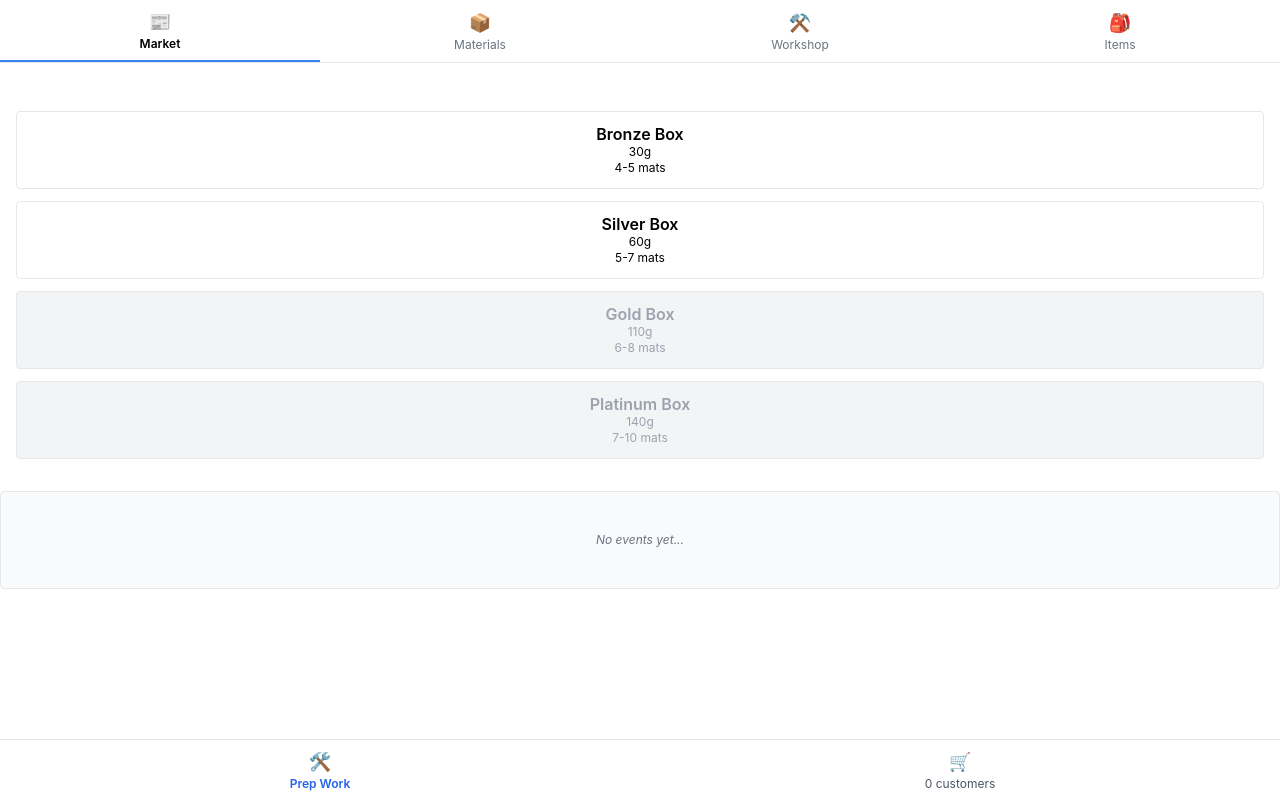
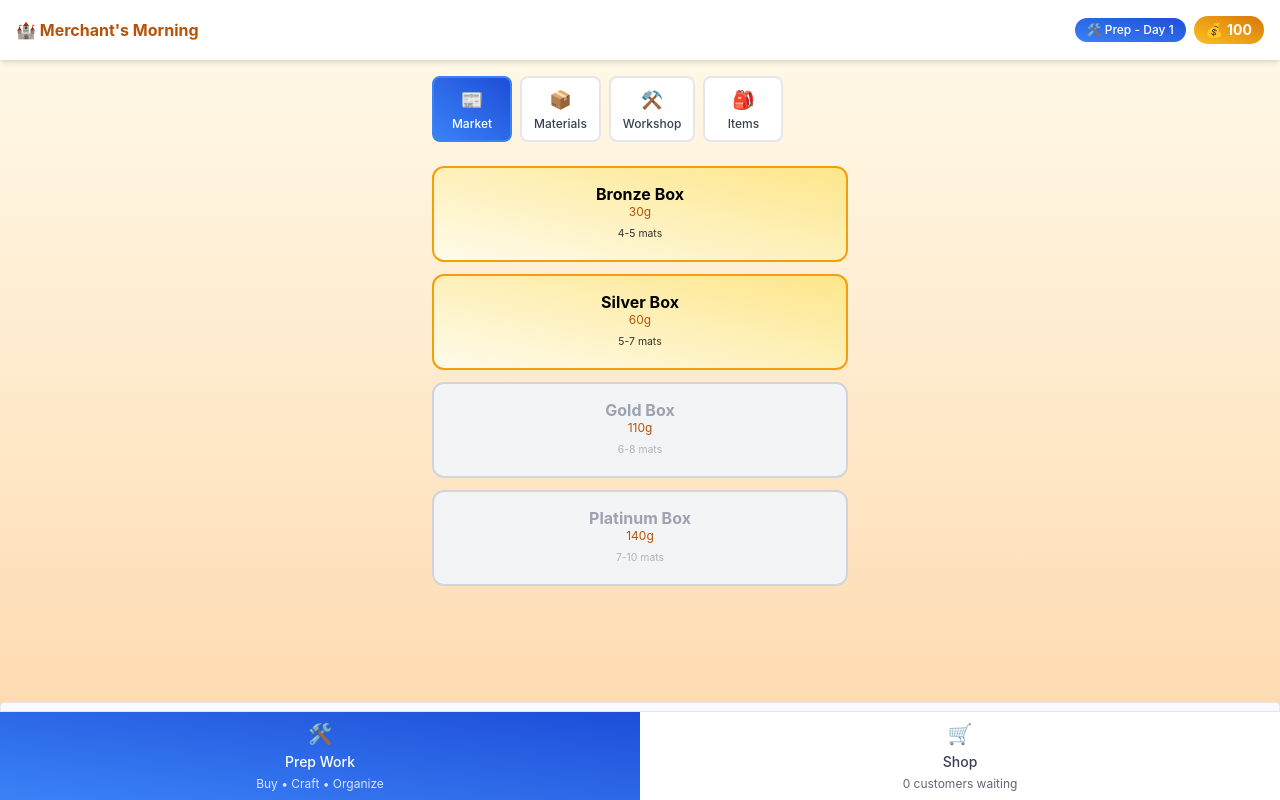
Before and after one commit to hendrism/merchants-morning, a React (Create React App) app: page / in a window 1280 px wide. Built offline with nearby package versions, Linux system fonts and the light colour scheme.

Commit message:
feat: add header with phase and gold display

```diff
--- a/src/App.jsx
+++ b/src/App.jsx
@@ -2,6 +2,7 @@ import React, { useState, useEffect, useRef } from 'react';
 import { PHASES } from './constants';
 import PrepTabs from './features/PrepTabs';
 import ShopInterface from './features/ShopInterface';
+import Header from './components/Header';
 import BottomNavigation from './components/BottomNavigation';
 import EventLog from './components/EventLog';
 import Notifications from './components/Notifications';
@@ -79,7 +80,9 @@ const MerchantsMorning = () => {
   };
 
   return (
-    <div className="pb-16 space-y-4">
+    <div className="min-h-screen flex flex-col bg-gradient-to-b from-amber-50 to-orange-200">
+      <Header currentPhase={currentPhase} day={gameState.day} gold={gameState.gold} />
+      <main className="flex-1 max-w-md w-full mx-auto p-4 pb-24">
         {currentPhase === 'prep' ? (
           <PrepTabs
             currentTab={currentPrepTab}
@@ -104,6 +107,7 @@ const MerchantsMorning = () => {
             getSaleInfo={getSaleInfo}
           />
         )}
+      </main>
       <BottomNavigation
         currentPhase={currentPhase}
         onPhaseChange={handlePhaseChange}
--- a/src/components/BottomNavigation.jsx
+++ b/src/components/BottomNavigation.jsx
@@ -3,20 +3,24 @@ import PropTypes from 'prop-types';
 
 const BottomNavigation = ({ currentPhase, onPhaseChange, customerCount = 0 }) => {
   return (
-    <nav className="fixed bottom-0 left-0 right-0 bg-white border-t border-gray-200 flex justify-around z-10 dark:bg-gray-800 dark:border-gray-700">
+    <nav className="fixed bottom-0 left-0 right-0 bg-white border-t border-gray-200 grid grid-cols-2 shadow-md z-10">
       <button
-        className={`flex-1 text-center py-2 ${currentPhase === 'prep' ? 'text-blue-600 font-semibold' : 'text-gray-600 dark:text-gray-300'}`}
+        className={`flex flex-col items-center gap-1 py-2 ${currentPhase === 'prep' ? 'bg-gradient-to-tr from-blue-500 to-blue-700 text-white' : 'text-gray-700 hover:bg-gray-100'}`}
         onClick={() => onPhaseChange('prep')}
       >
-        <div className="text-lg">🛠️</div>
-        <div className="text-xs">Prep Work</div>
+        <div className="text-xl">🛠️</div>
+        <div className="text-sm font-medium">Prep Work</div>
+        <div className="text-xs opacity-80">Buy • Craft • Organize</div>
       </button>
       <button
-        className={`flex-1 text-center py-2 ${currentPhase === 'shop' ? 'text-blue-600 font-semibold' : 'text-gray-600 dark:text-gray-300'}`}
+        className={`flex flex-col items-center gap-1 py-2 ${currentPhase === 'shop' ? 'bg-gradient-to-tr from-blue-500 to-blue-700 text-white' : 'text-gray-700 hover:bg-gray-100'}`}
         onClick={() => onPhaseChange('shop')}
       >
-        <div className="text-lg">🛒</div>
-        <div className="text-xs">{customerCount} customers</div>
+        <div className="text-xl">🛒</div>
+        <div className="text-sm font-medium">Shop</div>
+        <div className="text-xs opacity-80">
+          {customerCount} {customerCount === 1 ? 'customer' : 'customers'} waiting
+        </div>
       </button>
     </nav>
   );
--- /dev/null
+++ b/src/components/Header.jsx
@@ -0,0 +1,34 @@
+import React from 'react';
+import PropTypes from 'prop-types';
+
+const Header = ({ currentPhase, day, gold }) => {
+  const phaseLabel = currentPhase === 'prep' ? 'Prep' : 'Shop';
+  const phaseIcon = currentPhase === 'prep' ? '🛠️' : '🛒';
+
+  return (
+    <header className="bg-white p-4 shadow-md sticky top-0 z-50">
+      <div className="flex justify-between items-center">
+        <h1 className="text-base font-bold text-amber-700">
+          🏰 Merchant's Morning
+        </h1>
+        <div className="flex items-center gap-2">
+          <span className="bg-gradient-to-tr from-blue-500 to-blue-700 text-white px-3 py-1 rounded-full text-xs font-medium">
+            {phaseIcon} {phaseLabel} - Day {day}
+          </span>
+          <div className="bg-gradient-to-tr from-amber-400 to-amber-600 text-white px-3 py-1 rounded-full font-bold flex items-center gap-1 text-sm">
+            <span>💰</span>
+            <span>{gold}</span>
+          </div>
+        </div>
+      </div>
+    </header>
+  );
+};
+
+Header.propTypes = {
+  currentPhase: PropTypes.oneOf(['prep', 'shop']).isRequired,
+  day: PropTypes.number.isRequired,
+  gold: PropTypes.number.isRequired,
+};
+
+export default Header;
--- a/src/features/PrepTabs.jsx
+++ b/src/features/PrepTabs.jsx
@@ -27,7 +27,7 @@ const PrepTabs = ({
         ))}
       </div>
       <div className="grid gap-3 supply-boxes">
-        {['bronze','silver','gold','platinum'].map(key => {
+        {['bronze', 'silver', 'gold', 'platinum'].map(key => {
           const box = BOX_TYPES[key];
           const affordable = gameState.gold >= box.cost;
           return (
@@ -35,11 +35,11 @@ const PrepTabs = ({
               key={key}
               onClick={() => openBox(key)}
               disabled={!affordable}
-              className={`border rounded p-3 flex flex-col items-center justify-center text-sm ${affordable ? 'bg-white' : 'bg-gray-100 text-gray-400 cursor-not-allowed'}`}
+              className={`rounded-xl p-4 text-center transition transform active:scale-95 border-2 flex flex-col items-center text-sm ${affordable ? 'bg-gradient-to-tr from-amber-50 to-amber-200 border-amber-500' : 'bg-gray-100 border-gray-300 text-gray-400 cursor-not-allowed'}`}
             >
-              <span className="font-semibold">{box.name}</span>
-              <span className="text-xs">{box.cost}g</span>
-              <span className="text-xs">{box.materialCount[0]}-{box.materialCount[1]} mats</span>
+              <span className="font-bold">{box.name}</span>
+              <span className="text-xs text-amber-700 mb-1">{box.cost}g</span>
+              <span className="text-[0.65rem] opacity-80">{box.materialCount[0]}-{box.materialCount[1]} mats</span>
             </button>
           );
         })}
@@ -97,19 +97,19 @@ const PrepTabs = ({
 
   return (
     <div>
-      <div className="flex prep-tabs border-b mb-4">
+      <div className="flex gap-2 prep-tabs mb-4 overflow-x-auto pb-2">
         {tabs.map(tab => (
           <button
             key={tab.id}
             onClick={() => onTabChange(tab.id)}
-            className={`flex-1 py-2 text-center ${currentTab === tab.id ? 'border-b-2 border-blue-500 font-semibold' : 'text-gray-500'}`}
+            className={`flex flex-col items-center flex-none px-3 py-2 rounded-lg border-2 min-w-[80px] transition-colors ${currentTab === tab.id ? 'bg-gradient-to-tr from-blue-500 to-blue-700 text-white border-blue-500' : 'bg-white text-gray-700 border-gray-200 hover:bg-gray-50'}`}
           >
-            <div className="text-lg">{tab.icon}</div>
-            <div className="text-xs">{tab.label}</div>
+            <div className="text-lg mb-0.5">{tab.icon}</div>
+            <div className="text-xs font-medium">{tab.label}</div>
           </button>
         ))}
       </div>
-      <div className="p-4">{renderContent()}</div>
+      <div className="space-y-4">{renderContent()}</div>
     </div>
   );
 };
```
Also changed, not shown: 1 other file (tests, documents, lock files or other folders). Lines whose indentation alone changed are shown as unchanged.
